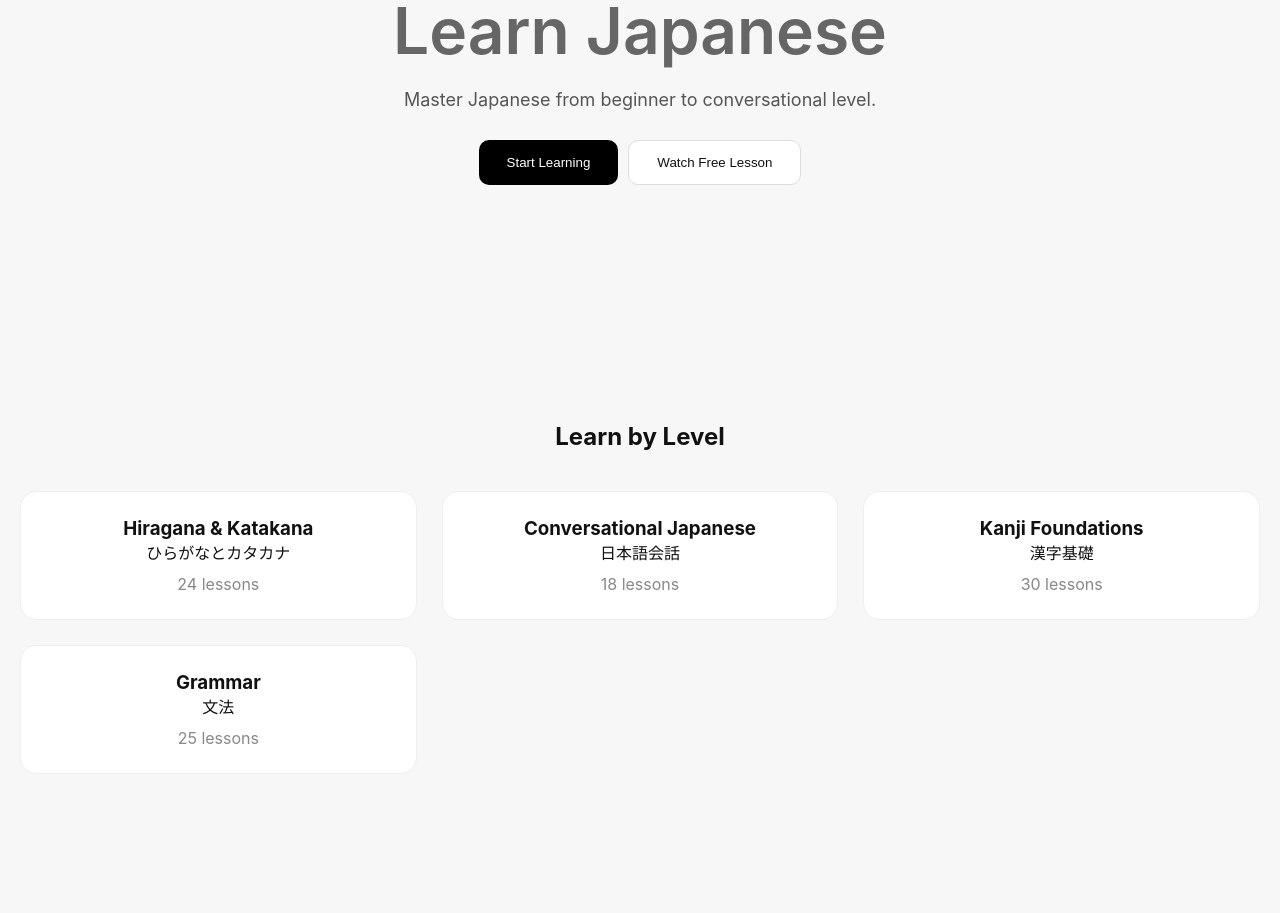
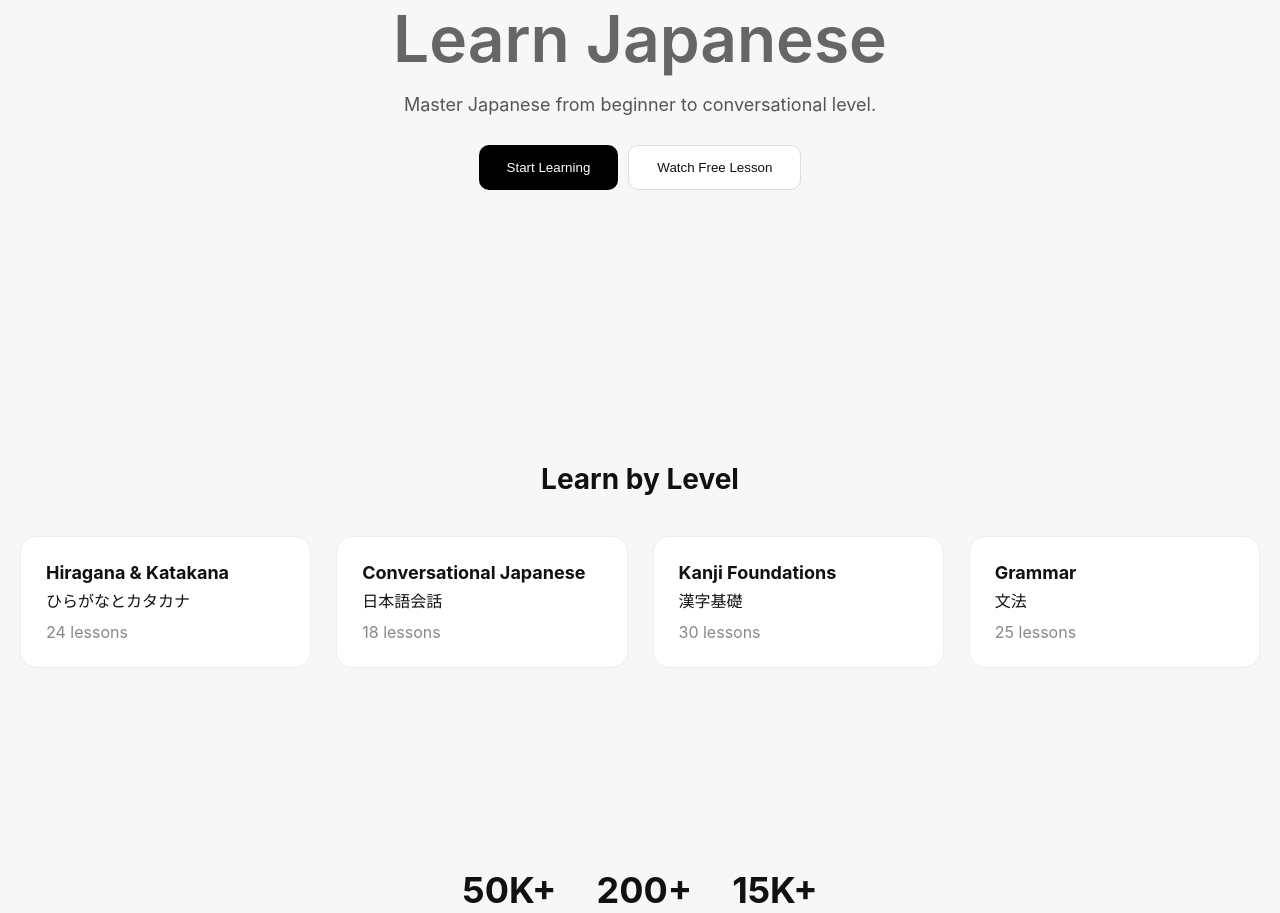
Before and after one commit to marufislam8924/skilldojo, a Next.js app: page / in a window 1280 px wide. Shown: the part 311-1224 px from the top of the page. Built offline with nearby package versions, Linux system fonts and the light colour scheme.

Commit message:
Update globals.css

```diff
--- a/app/globals.css
+++ b/app/globals.css
@@ -8,7 +8,7 @@
 }
 
 /* ========================= */
-/* LIGHT THEME */
+/* BODY (LIGHT DEFAULT) */
 /* ========================= */
 body {
   background: #f7f7f8;
@@ -44,25 +44,27 @@ body {
   border-radius: 6px;
 }
 
-/* ========================= */
 /* NAV LINKS */
-/* ========================= */
 .nav-links {
   display: flex;
   gap: 20px;
   color: #666;
 }
 
+.nav-links p {
+  cursor: pointer;
+  transition: 0.2s;
+}
+
 .nav-links p:hover {
   color: #111;
-  cursor: pointer;
 }
 
 /* ========================= */
 /* HERO */
 /* ========================= */
 .hero {
-  min-height: 70vh;
+  min-height: 75vh;
   display: flex;
   flex-direction: column;
   align-items: center;
@@ -74,6 +76,7 @@ body {
 .hero h1 {
   font-size: 64px;
   font-weight: 600;
+  line-height: 1.1;
 }
 
 .hero span {
@@ -84,6 +87,7 @@ body {
   margin-top: 20px;
   color: #555;
   font-size: 18px;
+  max-width: 500px;
 }
 
 /* ========================= */
@@ -102,6 +106,7 @@ body {
   border-radius: 10px;
   border: none;
   transition: 0.2s;
+  cursor: pointer;
 }
 
 .primary:hover {
@@ -114,32 +119,24 @@ body {
   border-radius: 10px;
   background: white;
   color: #111;
+  cursor: pointer;
 }
 
 /* ========================= */
-/* GLOW */
-/* ========================= */
-.glow {
-  position: fixed;
-  width: 300px;
-  height: 300px;
-  background: radial-gradient(circle, rgba(0,0,0,0.08), transparent);
-  filter: blur(80px);
-  pointer-events: none;
-  transform: translate(-50%, -50%);
-}
-
-/* ========================= */
-/* FEATURES */
+/* FEATURES / COURSES */
 /* ========================= */
 .features {
   padding: 100px 20px;
   text-align: center;
 }
 
+.features h2 {
+  font-size: 28px;
+}
+
 .grid {
   display: grid;
-  grid-template-columns: repeat(3, 1fr);
+  grid-template-columns: repeat(4, 1fr);
   gap: 25px;
   margin-top: 40px;
 }
@@ -151,19 +148,20 @@ body {
   border: 1px solid #eee;
   transition: 0.3s;
   cursor: pointer;
+  text-align: left;
 }
 
 .card:hover {
-  transform: translateY(-5px);
-  box-shadow: 0 10px 30px rgba(0,0,0,0.05);
+  transform: translateY(-6px);
+  box-shadow: 0 15px 40px rgba(0,0,0,0.05);
 }
 
-.card h1 {
-  transition: 0.3s;
+.card h3 {
+  font-size: 18px;
 }
 
-.card:active {
-  transform: scale(0.97);
+.card p {
+  margin-top: 5px;
 }
 
 /* ========================= */
@@ -179,6 +177,14 @@ body {
   align-items: center;
   gap: 20px;
   margin-bottom: 30px;
+  cursor: pointer;
+  padding: 10px;
+  border-radius: 12px;
+  transition: 0.3s;
+}
+
+.roadmap-item:hover {
+  background: rgba(0,0,0,0.05);
 }
 
 .circle {
@@ -193,12 +199,12 @@ body {
   font-weight: bold;
 }
 
-.content h3 {
-  margin-bottom: 5px;
+.roadmap-item.done {
+  opacity: 0.6;
 }
 
-.content p {
-  color: #666;
+.roadmap-item.done .circle {
+  background: green;
 }
 
 /* ========================= */
@@ -213,7 +219,31 @@ body {
   display: flex;
   justify-content: center;
   gap: 40px;
-  margin-top: 30px;
+}
+
+.stats-grid h1 {
+  font-size: 36px;
+}
+
+/* ========================= */
+/* LESSON PAGE */
+/* ========================= */
+.lesson-container {
+  max-width: 800px;
+  margin: auto;
+  padding: 40px 20px;
+}
+
+.lesson-container h1 {
+  font-size: 40px;
+}
+
+.lesson-card {
+  margin-top: 20px;
+  padding: 20px;
+  background: white;
+  border-radius: 12px;
+  border: 1px solid #eee;
 }
 
 /* ========================= */
@@ -266,7 +296,8 @@ body.dark .desc {
   color: #bbb;
 }
 
-body.dark .card {
+body.dark .card,
+body.dark .lesson-card {
   background: #1a1a1a;
   border: none;
 }
@@ -282,17 +313,13 @@ body.dark .primary {
   color: black;
 }
 
-body.dark .glow {
-  background: radial-gradient(circle, rgba(255,80,80,0.25), transparent);
-}
-
 body.dark .circle {
   background: white;
   color: black;
 }
 
-body.dark .content p {
-  color: #aaa;
+body.dark .roadmap-item:hover {
+  background: rgba(255,255,255,0.05);
 }
 
 /* ========================= */
@@ -318,6 +345,7 @@ body.dark .content p {
 
   .hero-buttons {
     flex-direction: column;
+    width: 100%;
   }
 
   .primary,
@@ -341,12 +369,12 @@ body.dark .content p {
 /* ========================= */
 @media (max-width: 1024px) {
 
+  .grid {
+    grid-template-columns: repeat(2, 1fr);
+  }
+
   .hero h1 {
     font-size: 48px;
   }
 
-  .grid {
-    grid-template-columns: repeat(2, 1fr);
-  }
-
 }
```
